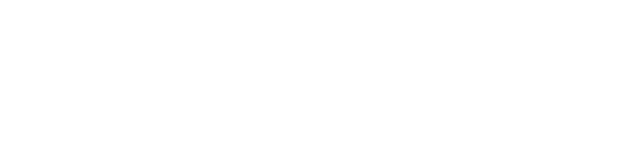
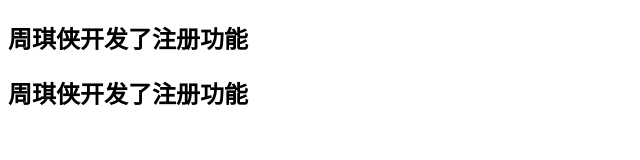
Before and after one commit to zhouqixia123/test, a plain HTML site: page index.html in a window 1280 px wide. Shown: the whole page, without its empty margins (0-640 px from the left). Drawn offline with Linux system fonts and the light colour scheme.

Commit message:
周琪侠提交了注册功能

```diff
--- a/index.html
+++ b/index.html
@@ -9,6 +9,8 @@
 </head>
 
 <body>
+        <h2>周琪侠开发了注册功能</h2>
+        <h2>周琪侠开发了注册功能</h2>
 
 </body>
 
```
